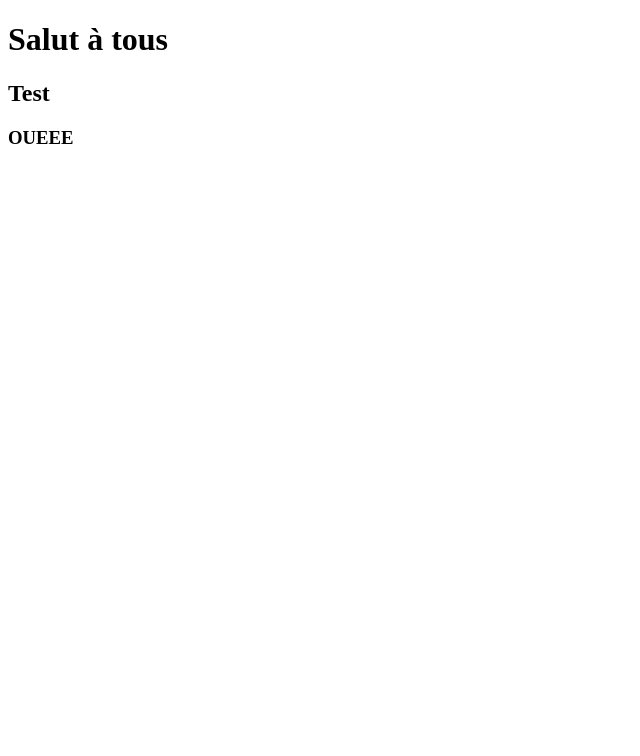
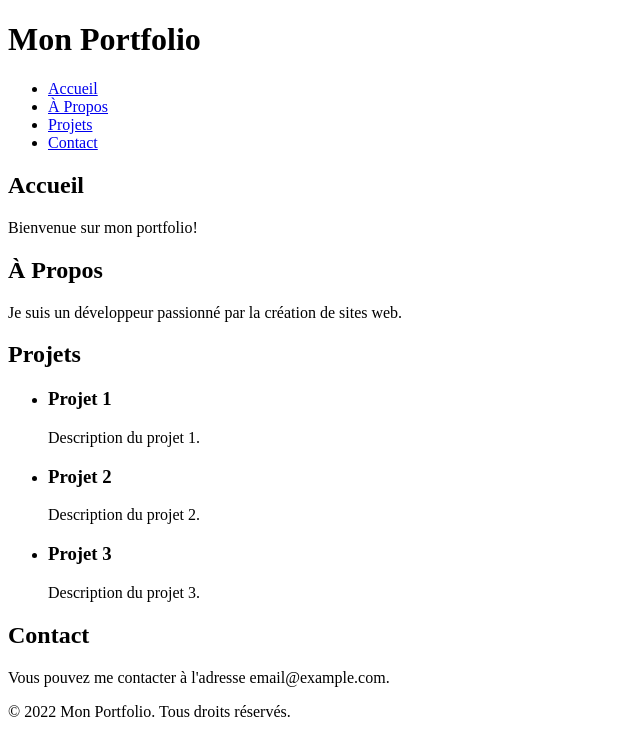
Before and after one commit to Mi2ll/PROJETS, a plain HTML site: page index.html in a window 1280 px wide. Shown: the whole page, without its empty margins (0-640 px from the left). Drawn offline with Linux system fonts and the light colour scheme.

Commit message:
Portofolio V1

```diff
--- a/index.html
+++ b/index.html
@@ -1,14 +1,59 @@
 <!DOCTYPE html>
-<html>
+<html lang="en">
 <head>
     <meta charset="UTF-8">
-    <title>Titre de la page</title>
+    <meta name="viewport" content="width=device-width, initial-scale=1.0">
+    <title>Mon Portfolio</title>
+    <link rel="stylesheet" href="styles.css">
 </head>
+<body>
+    <header>
+        <h1>Mon Portfolio</h1>
+        <nav>
+            <ul>
+                <li><a href="#accueil">Accueil</a></li>
+                <li><a href="#a-propos">À Propos</a></li>
+                <li><a href="#projets">Projets</a></li>
+                <li><a href="#contact">Contact</a></li>
+            </ul>
+        </nav>
+    </header>
 
-<h1>Salut à tous</h1>
-<h2>Test </h2>
-<h3>OUEEE</h3>
+    <section id="accueil">
+        <h2>Accueil</h2>
+        <p>Bienvenue sur mon portfolio!</p>
+    </section>
 
-<body>
+    <section id="a-propos">
+        <h2>À Propos</h2>
+        <p>Je suis un développeur passionné par la création de sites web.</p>
+    </section>
+
+    <section id="projets">
+        <h2>Projets</h2>
+        <ul>
+            <li>
+                <h3>Projet 1</h3>
+                <p>Description du projet 1.</p>
+            </li>
+            <li>
+                <h3>Projet 2</h3>
+                <p>Description du projet 2.</p>
+            </li>
+            <li>
+                <h3>Projet 3</h3>
+                <p>Description du projet 3.</p>
+            </li>
+        </ul>
+    </section>
+
+    <section id="contact">
+        <h2>Contact</h2>
+        <p>Vous pouvez me contacter à l'adresse email@example.com.</p>
+    </section>
+
+    <footer>
+        <p>&copy; 2022 Mon Portfolio. Tous droits réservés.</p>
+    </footer>
 </body>
 </html>
```
